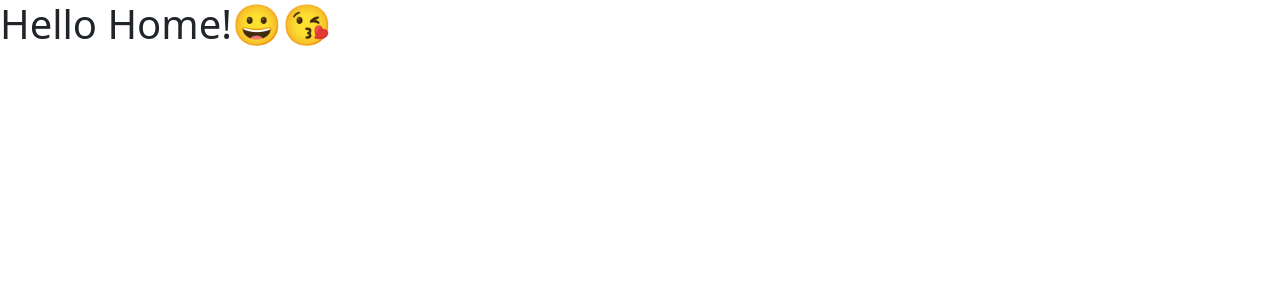
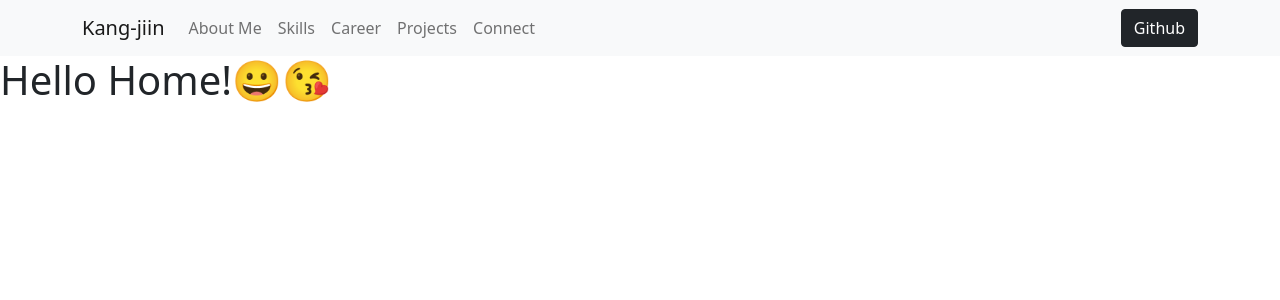
Before and after one commit to kang-jiin/react_portfolio, a React (Create React App) app: page / in a window 1280 px wide. Shown: the top 300 px of the page. Built offline with nearby package versions, Linux system fonts and the light colour scheme.

Commit message:
FEAT: navbar 구현

```diff
--- /dev/null
+++ b/src/components/MyNavbar.tsx
@@ -0,0 +1,40 @@
+import React from 'react';
+import {
+    Button,
+    Container,
+    Nav,
+    Navbar,
+} from 'react-bootstrap';
+
+function MyNavbar() {
+    return (
+        <div>
+            <Navbar bg="light" expand="lg">
+                <Container>
+                    <Navbar.Brand href="/">Kang-jiin</Navbar.Brand>
+                    <Navbar.Toggle aria-controls="basic-navbar-nav" />
+                    <Navbar.Collapse id="basic-navbar-nav">
+                        <Nav className="me-auto">
+                            <Nav.Link href="#aboutme">About Me</Nav.Link>
+                            <Nav.Link href="#skills">Skills</Nav.Link>
+                            <Nav.Link href="#career">Career</Nav.Link>
+                            <Nav.Link href="#projects">Projects</Nav.Link>
+                            <Nav.Link href="#connect">Connect</Nav.Link>
+                        </Nav>
+                        <Nav>
+                            <Button
+                                variant="dark"
+                                href="https://github.com/kang-jiin"
+                                target="_blank"
+                            >
+                                Github
+                            </Button>
+                        </Nav>
+                    </Navbar.Collapse>
+                </Container>
+            </Navbar>
+        </div>
+    );
+}
+
+export default React.memo(MyNavbar);
--- a/src/pages/Home.tsx
+++ b/src/pages/Home.tsx
@@ -1,8 +1,11 @@
 import React from 'react';
+
+import MyNavbar from 'components/MyNavbar';
 
 function Home() {
   return (
-    <div className="App">
+    <div>
+      <MyNavbar />
       <header className="App-header">
         <h1>Hello Home!😀😘</h1>
       </header>
```
